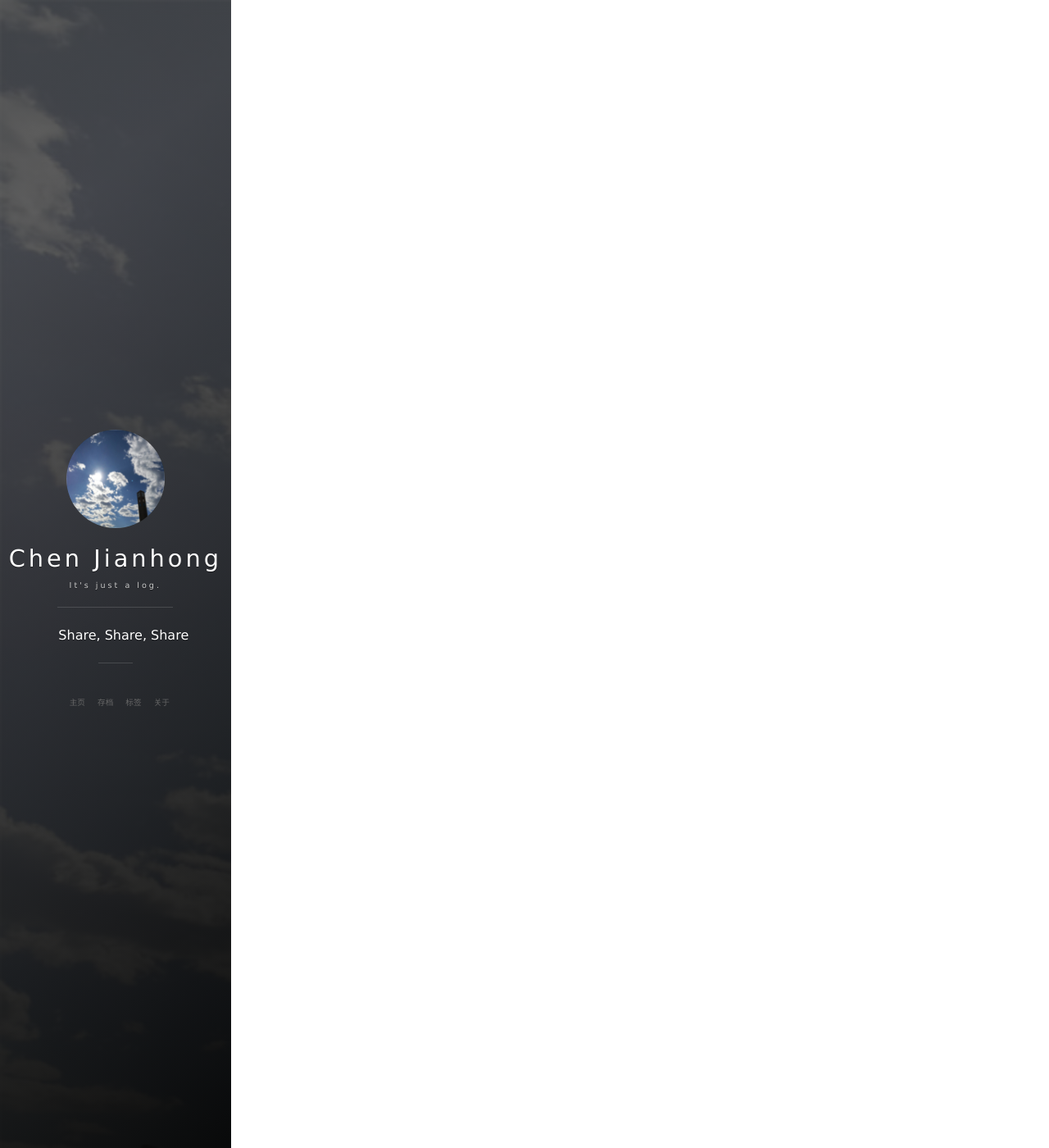
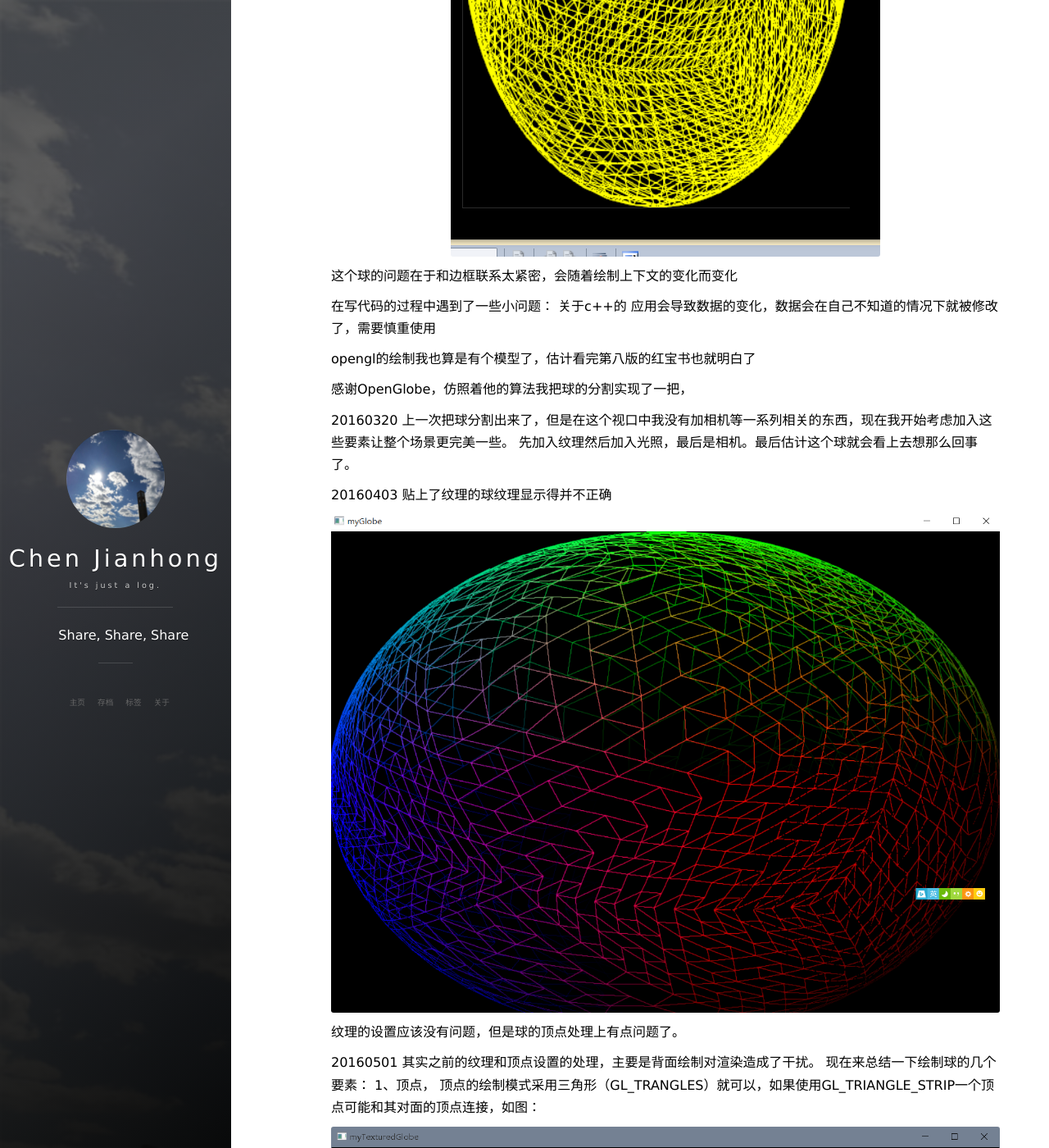
Before and after one commit to giantchen2012/daily-log, a Jekyll site: the page built from _posts/2018-04-27-BuildYourGlobe.md, in a window 1280 px wide and 1400 px high, scrolled down 783 px. Shown: the whole window at 82% size. Built offline with Jekyll 4.4.1, drawn with Linux system fonts in a browser that asks for light colours; nearby versions of some CDN libraries; comment, search, counter and statistics services are not loaded; some of the changed text lies outside the part shown.

Commit message:
更新buildyourglobe

```diff
--- a/_posts/2018-04-27-BuildYourGlobe.md
+++ b/_posts/2018-04-27-BuildYourGlobe.md
@@ -5,8 +5,73 @@ date: 2018-04-27
 tags: [3D,GIS,OpenGL]
 ---
 
-## Welcome to another page
+# 1、先构造一个球的数据结构
 
-_yay_
+球的算法里面有很多数学，需要添加一个数学类
 
-[back](./)
+镶嵌:把四面体细分成一个球(目前细分好像没有什么问题,但是绘制不出来,opengl引入shader以后我就蒙圈了)
+
+终于完成了
+
+![](/assets/BuildYourGlobe/q1.png)
+
+这个球的问题在于和边框联系太紧密，会随着绘制上下文的变化而变化
+
+在写代码的过程中遇到了一些小问题：
+关于c++的
+应用会导致数据的变化，数据会在自己不知道的情况下就被修改了，需要慎重使用
+
+opengl的绘制我也算是有个模型了，估计看完第八版的红宝书也就明白了
+
+感谢OpenGlobe，仿照着他的算法我把球的分割实现了一把，
+
+20160320
+上一次把球分割出来了，但是在这个视口中我没有加相机等一系列相关的东西，现在我开始考虑加入这些要素让整个场景更完美一些。
+先加入纹理然后加入光照，最后是相机。最后估计这个球就会看上去想那么回事了。
+
+20160403
+贴上了纹理的球纹理显示得并不正确
+
+
+![](/assets/BuildYourGlobe/q2.png)
+
+纹理的设置应该没有问题，但是球的顶点处理上有点问题了。
+
+
+20160501
+其实之前的纹理和顶点设置的处理，主要是背面绘制对渲染造成了干扰。
+现在来总结一下绘制球的几个要素：
+1、顶点，
+顶点的绘制模式采用三角形（GL_TRANGLES）就可以，如果使用GL_TRIANGLE_STRIP一个顶点可能和其对面的顶点连接，如图：
+
+![](/assets/BuildYourGlobe/q3.png)
+
+![](/assets/BuildYourGlobe/q4.png)
+
+面背面需要隐藏，否则就会出现如下的问题
+
+![](/assets/BuildYourGlobe/q5.png)
+
+贴上纹理后就会出现这样的奇怪现象：
+
+![](/assets/BuildYourGlobe/q6.png)
+
+![](/assets/BuildYourGlobe/q7.png)
+
+![](/assets/BuildYourGlobe/q8.png)
+
+正常的话：
+
+![](/assets/BuildYourGlobe/q9.png)
+
+![](/assets/BuildYourGlobe/q10.png)
+
+![](/assets/BuildYourGlobe/q11.png)
+
+# 2、关于Shader
+shader对于我来说目前还是个陌生的事物，不过这几次写了一下，有点初步的印像了。
+这是一个gpu的代码，以文本的显示存入程序中，在gpu中装在运行，opengl通过
+glCreateShader创建，glShaderSource加载，glCompileShader编译，glCreateProgram，glLinkProgram放入到program中；
+glGetUniformLocation可以从shader中获取到变量值。如果在程序中不适用这个和本地的变量连接，图形绘制出异常是很正常的。
+
+目前还有一个问题就是两极是在水平方向的线上，这个异常可能是我的x,y坐标出错了，也有可能是我的相机有问题但是这些都是后话，最晚8月份开始继续向这个全新的地球系统出发。
```
